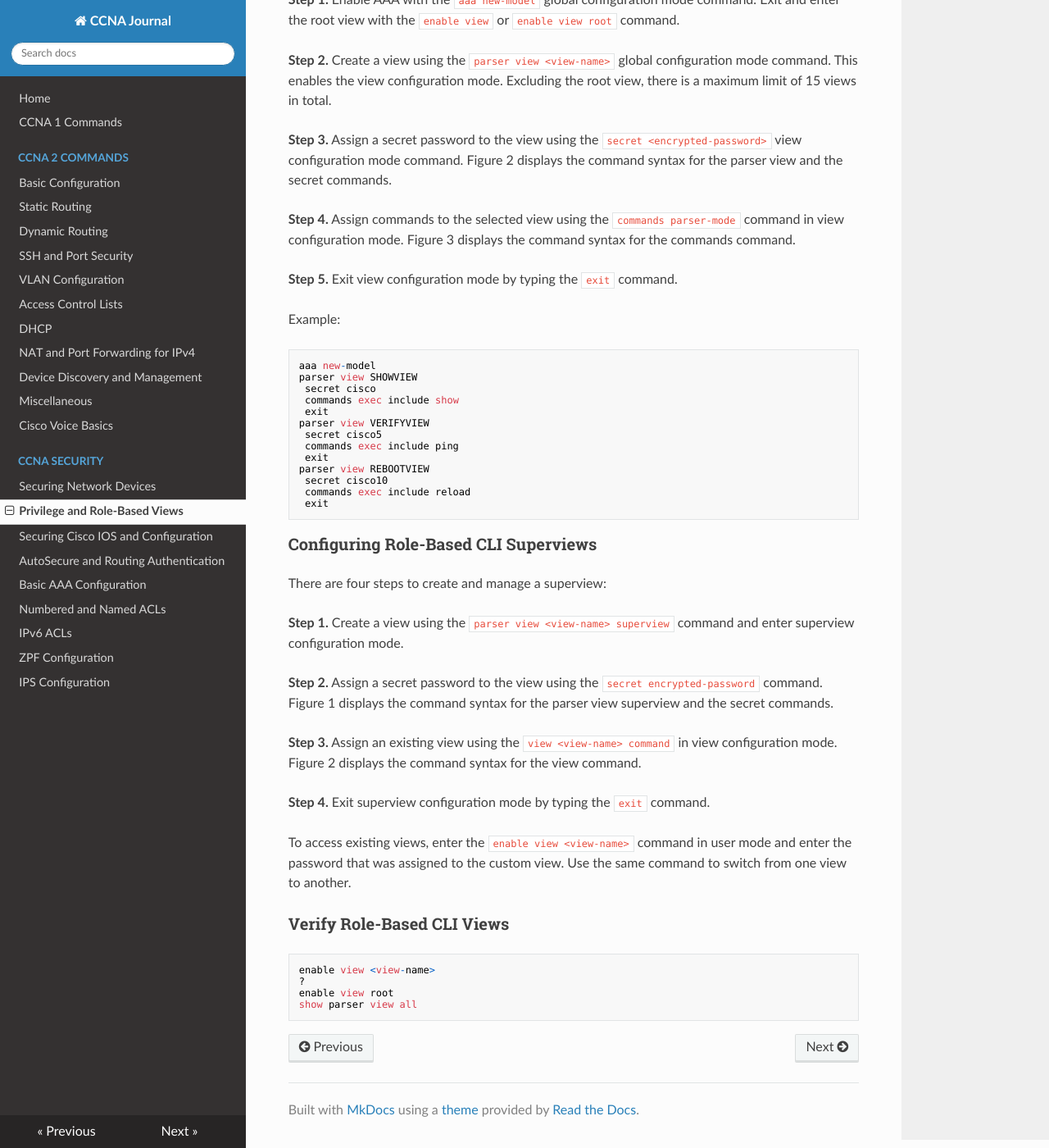
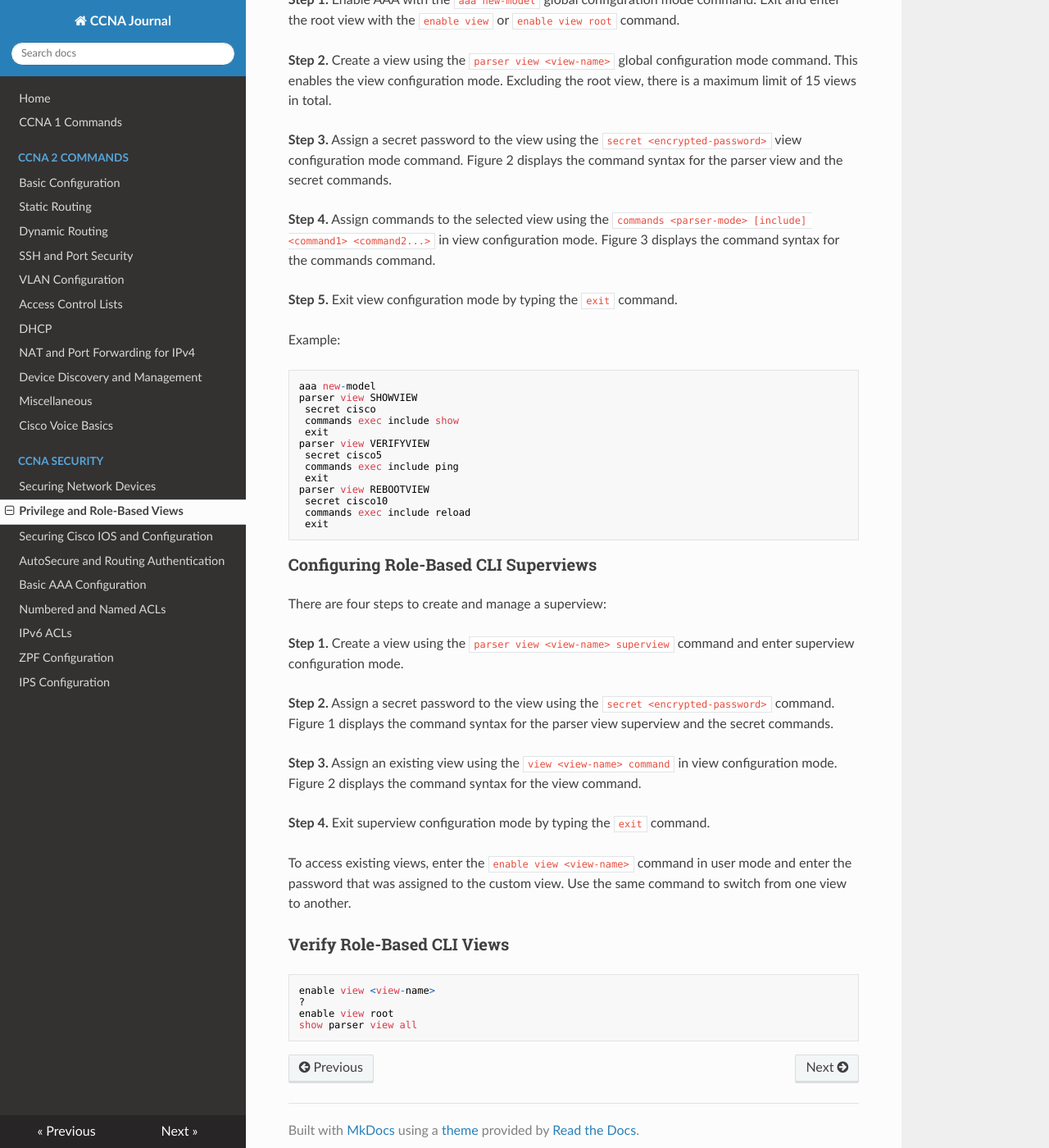
Before and after one commit to dotneko/ccna-ref, an MkDocs documentation site: the page built from docs/CCNAS/S02-2_Privilege_Role-based_Access.md, in a window 1280 px wide and 1400 px high, scrolled down 1592 px. Shown: the whole window at 82% size. Built offline with MkDocs 1.6.1, drawn with Linux system fonts in a browser that asks for light colours; nearby versions of some CDN libraries; old or Windows-style settings are respelled for this version of MkDocs.

Commit message:
Minor fix

```diff
--- a/docs/CCNAS/S02-2_Privilege_Role-based_Access.md
+++ b/docs/CCNAS/S02-2_Privilege_Role-based_Access.md
@@ -72,7 +72,7 @@
 
 __Step 3.__ Assign a secret password to the view using the `secret <encrypted-password>` view configuration mode command. Figure 2 displays the command syntax for the parser view and the secret commands.
 
-__Step 4.__ Assign commands to the selected view using the `commands parser-mode` command in view configuration mode. Figure 3 displays the command syntax for the commands command.
+__Step 4.__ Assign commands to the selected view using the `commands <parser-mode> [include] <command1> <command2...>` in view configuration mode. Figure 3 displays the command syntax for the commands command.
 
 __Step 5.__ Exit view configuration mode by typing the `exit` command.
 
```
Also changed, not shown: other parts of docs/CCNAS/S02-2_Privilege_Role-based_Access.md (+1 -1 lines).
